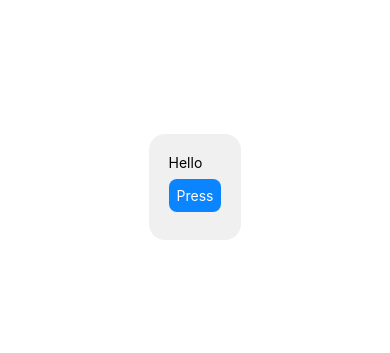
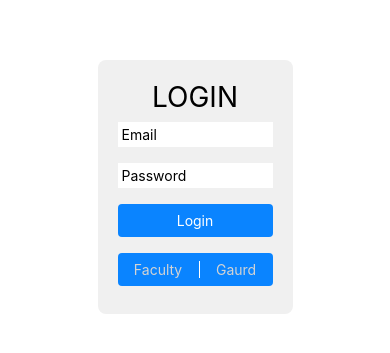
Before and after one commit to tusharjoshi4531/campus-ingress-egress-system-frontend, a React Native app: screen / in a window 390 px wide. Shown: the part 235-588 px from the top of the page. Built offline with nearby package versions, Linux system fonts and the light colour scheme.

Commit message:
Added Buttom group, text input, Login screen. Updated Card, Primary button

```diff
--- a/App.js
+++ b/App.js
@@ -1,15 +1,13 @@
 import { StatusBar } from "expo-status-bar";
 import { StyleSheet, Text, View } from "react-native";
 import Card from "./components/UI/Card";
-import PrimaryButton from "./components/UI/PrimaryButton";
+import PrimaryButton from "./components/UI/buttons/PrimaryButton";
+import LoginScreen from "./screens/LoginScreen";
 
 export default function App() {
   return (
     <View style={styles.container}>
-      <Card>
-        <Text>Hello</Text>
-        <PrimaryButton>Press</PrimaryButton>
-      </Card>
+      <LoginScreen />
     </View>
   );
 }
--- a/components/UI/Card.js
+++ b/components/UI/Card.js
@@ -8,7 +8,7 @@ const Card = ({ children, style }) => {
 const styles = StyleSheet.create({
   cardContainer: {
     backgroundColor: Colors.base,
-    borderRadius: 16,
+    borderRadius: 8,
     padding: 20,
     margin: 8,
   },
--- /dev/null
+++ b/components/UI/PrimaryTextInput.js
@@ -0,0 +1,19 @@
+import { TextInput, View, StyleSheet } from "react-native";
+
+const PrimaryTextInput = ({ placeholder }) => {
+  return (
+    <View style={styles.textInputContainer}>
+      <TextInput placeholder={placeholder} />
+    </View>
+  );
+};
+
+const styles = StyleSheet.create({
+  textInputContainer: {
+    marginVertical: 8,
+    backgroundColor: "white",
+    padding: 4,
+  },
+});
+
+export default PrimaryTextInput;
--- a/components/UI/PrimaryButton.js
+++ b/components/UI/buttons/PrimaryButton.js
@@ -1,5 +1,5 @@
 import { Pressable, View, StyleSheet, Text } from "react-native";
-import Colors from "../../global/Colors";
+import Colors from "../../../global/Colors";
 
 const PrimaryButton = ({ children, onPress, style }) => {
   return (
@@ -17,7 +17,7 @@ const PrimaryButton = ({ children, onPress, style }) => {
 
 const styles = StyleSheet.create({
   buttonOuterContainer: {
-    borderRadius: 8,
+    borderRadius: 4,
     overflow: "hidden",
     marginVertical: 8,
   },
@@ -27,6 +27,7 @@ const styles = StyleSheet.create({
   },
   buttonText: {
     color: "white",
+    textAlign: "center"
   },
 });
 
--- /dev/null
+++ b/components/UI/buttons/PrimaryButtonGroup.js
@@ -0,0 +1,61 @@
+import { useState } from "react";
+import { View, StyleSheet, Pressable, Text } from "react-native";
+import Colors from "../../../global/Colors";
+
+const PrimaryButtonGroup = ({ groupItems, onSelect }) => {
+  const [selected, setSelected] = useState("");
+
+  const buttonPressHandler = (id) => {
+    setSelected(id);
+    if(onSelect !== null && selected !== id) onSelect(id);
+  }
+
+  const buttons = groupItems.map((item, index) => (
+    <Pressable
+      style={
+        index === 0 ? styles.button : [styles.button, styles.buttonSeparator]
+      }
+      onPress={buttonPressHandler.bind(this, item.id)}
+    >
+      <Text
+        style={
+          selected === item.id
+            ? styles.buttonTextSelected
+            : styles.buttonTextUnselected
+        }
+      >
+        {item.text}
+      </Text>
+    </Pressable>
+  ));
+
+  return <View style={styles.buttonContainer}>{buttons}</View>;
+};
+
+const styles = StyleSheet.create({
+  buttonContainer: {
+    borderRadius: 4,
+    overflow: "hidden",
+    marginVertical: 8,
+    flexDirection: "row",
+    backgroundColor: Colors.primary,
+  },
+  button: {
+    marginVertical: 8,
+    flexGrow: 1,
+  },
+  buttonTextUnselected: {
+    color: "lightgray",
+    textAlign: "center",
+  },
+  buttonTextSelected: {
+    color: "white",
+    textAlign: "center",
+  },
+  buttonSeparator: {
+    borderColor: "white",
+    borderLeftWidth: 1,
+  },
+});
+
+export default PrimaryButtonGroup;
--- /dev/null
+++ b/screens/LoginScreen.js
@@ -0,0 +1,46 @@
+import { Text, View, StyleSheet } from "react-native";
+import Card from "../components/UI/Card";
+import PrimaryButton from "../components/UI/buttons/PrimaryButton";
+import PrimaryTextInput from "../components/UI/PrimaryTextInput";
+import PrimaryButtonGroup from "../components/UI/buttons/PrimaryButtonGroup";
+
+const LoginScreen = () => {
+  const buttonGroupItems = [
+    { text: "Faculty", id: "fac" },
+    { text: "Gaurd", id: "grd" },
+  ];
+
+  const loginPressHandler = () => {
+    console.log("Login");
+  };
+
+  const loginTypeSelectHandler = (id) => {
+    console.log(id);
+  };
+
+  return (
+    <Card style={styles.loginFormContainer}>
+      <Text style={styles.title}>LOGIN</Text>
+      <PrimaryTextInput placeholder="Email" />
+      <PrimaryTextInput placeholder="Password" />
+      <PrimaryButton onPress={loginPressHandler}>Login</PrimaryButton>
+      <PrimaryButtonGroup
+        groupItems={buttonGroupItems}
+        onSelect={loginTypeSelectHandler}
+      />
+    </Card>
+  );
+};
+
+const styles = StyleSheet.create({
+  loginFormContainer: {
+    width: "50%",
+    maxWidth: 300,
+  },
+  title: {
+    fontSize: 28,
+    textAlign: "center",
+  },
+});
+
+export default LoginScreen;
```
